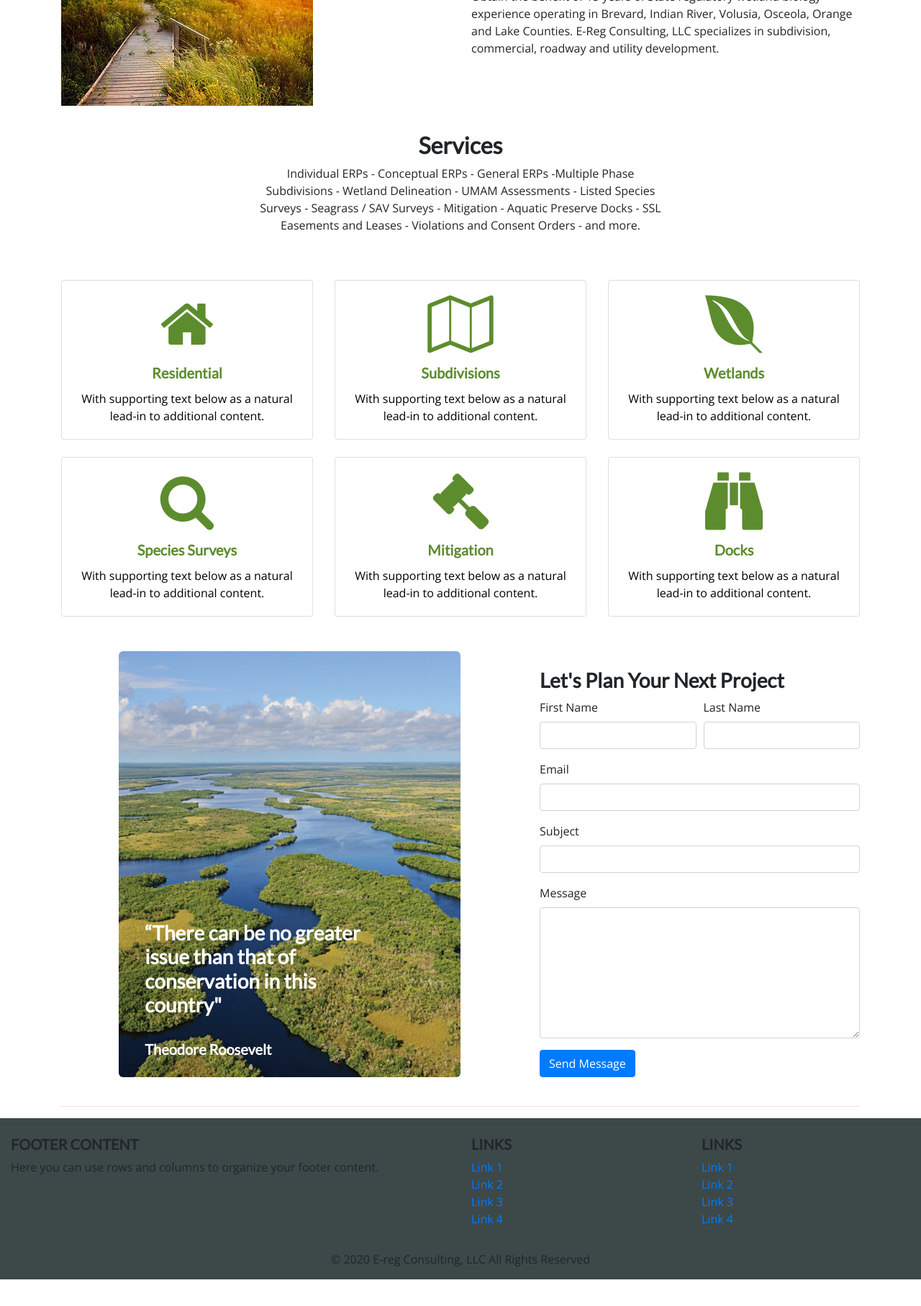
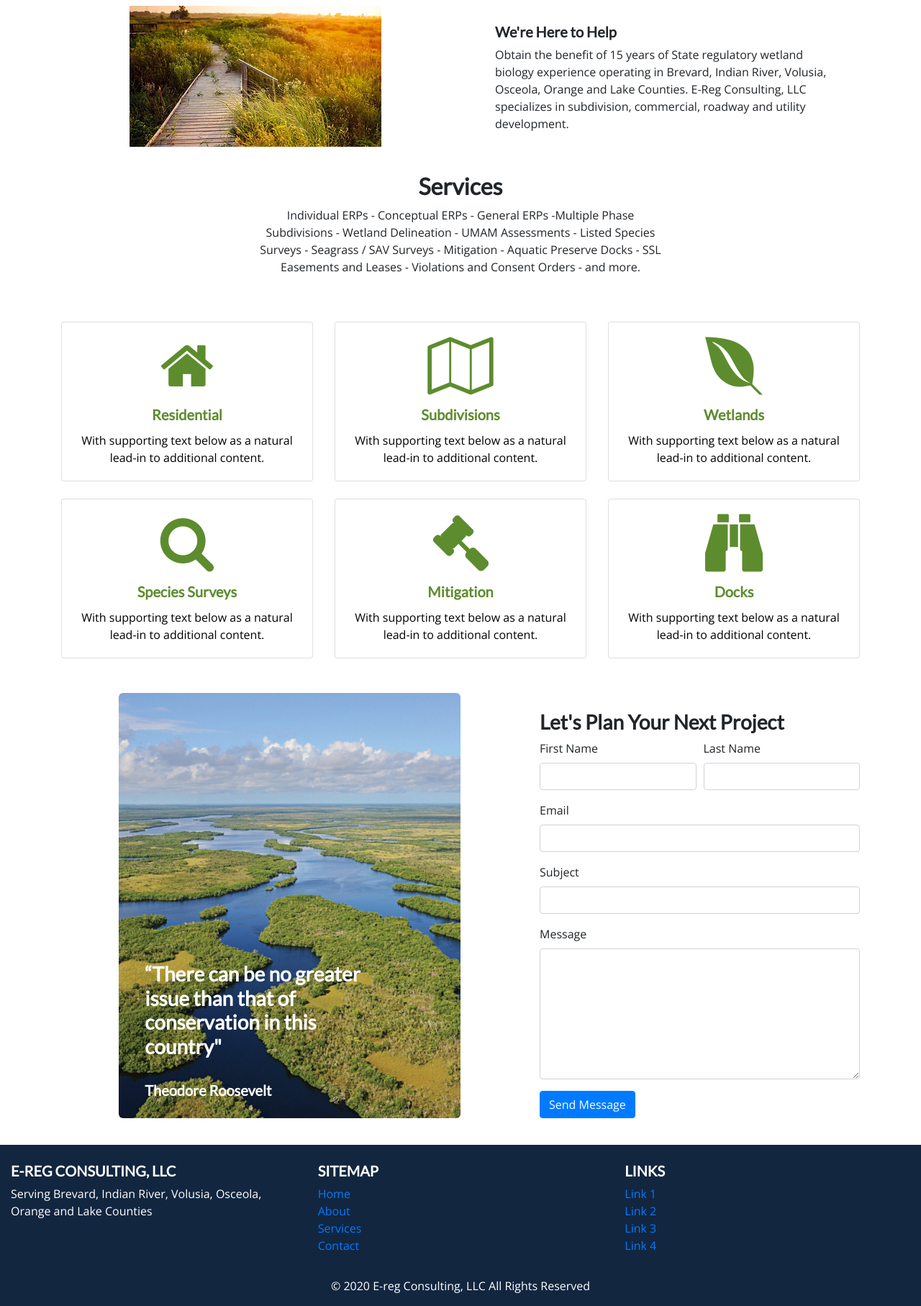
Before and after one commit to casey-cook/eregconsulting, a website: page index.html in a window 1280 px wide. Shown: the part 678-2493 px from the top of the page at 72% size. Before the commit the page ends 2456 px from the top, so only its background shows below. Drawn offline with nearby package versions, Linux system fonts and the light colour scheme.

Commit message:
fixed responsiveness for About Us

```diff
--- a/css/styles.css
+++ b/css/styles.css
@@ -8,7 +8,7 @@ h1, h2, h3, h4, h5 {
 }
 
 body {
-  padding-top: 77px;
+  padding-top: 80px;
   font-family: 'Open Sans', sans-serif;
 }
 
@@ -28,6 +28,7 @@ body {
 
 .navbar {
   background-color: white;
+  transition: top 0.3s; /* Transition effect when sliding down (and up)*/
 }
 
 .company-title {
@@ -54,7 +55,6 @@ body {
   align-items: center;
   text-align: center;
   justify-content: center;
-  padding-bottom: 50px;
   margin-bottom: 20px;
 }
 
@@ -71,20 +71,19 @@ body {
   }
 }
 
+#boardwalk {
+  margin: 0px auto;
+}
+
+#help-info {
+  margin: auto, auto;
+}
+
 .h-p {
   width: 85%;
-  display: inline-block;
   text-align: center;
   padding: 2px;
 
-}
-
-.help-info {
-  text-align: left;
-}
-
-.help-button {
-  text-align: right;
 }
 
 .services {
@@ -102,6 +101,8 @@ body {
 .card p {
   color: black;
 }
+
+
 
 @media(max-width: 500px) {
   .services {
@@ -150,5 +151,7 @@ a:hover {
 }
 
 footer {
-  background-color: #3d4849;
+  background-color: #122640;
+  color: white;
+  margin-top: -20px;
 }
--- a/index.html
+++ b/index.html
@@ -37,7 +37,7 @@
           </li>
         </ul>
       </div>
-      <a href="#"><h2 class="company-title mt-1">E-Reg Consulting LLC</h2></a>
+      <a href="#"><h2 class="company-title mt-1">E-Reg Consulting, LLC</h2></a>
     </div>
   </nav>
 
@@ -51,13 +51,17 @@
     </header>
   </div>
   <div class="empty" id="about"></div>
+
   <div class="container">
-      <div class="row row-content pt-3">
+    <div class="row row-content">
+      <h2 class="mx-auto mt-4">About Us</h2>
+    </div>
+    <div class="row row-content mt-3">
 
-        <div class="col-md-6 mt-3">
-          <img class="align-self-center" src="img/heretohelp.jpg" alt="Boardwalk on the beach">
+      <div class="col col-md-6 px-md-1 my-auto mt-3">
+        <img class="d-block" id="boardwalk" src="img/heretohelp.jpg" alt="Boardwalk on the beach">
       </div>
-        <div class="col-md-6 mt-3 help-info">
+      <div class="col-md-6 ml-sm-5 ml-md-0 px-5 mt-3 pt-2" id="help-info">
         <h5 class="mt-0">We're  Here to Help</h5>
         <p>Obtain the benefit of 15 years of State regulatory wetland biology experience operating in Brevard, Indian River, Volusia, Osceola, Orange and Lake Counties. E-Reg Consulting, LLC specializes in subdivision, commercial, roadway and utility development.</p>
       </div>
@@ -171,63 +175,40 @@
       </div>
 
       <hr>
-
-<!-- Footer -->
-
-
   </div>
 
   <!-- Footer -->
   <footer class="page-footer font-small blue pt-4">
 
-  <!-- Footer Links -->
     <div class="container-fluid text-center text-md-left">
-
-    <!-- Grid row -->
       <div class="row">
-
-      <!-- Grid column -->
-      <div class="col-md-6 mt-md-0 mt-3">
-
-        <!-- Content -->
-        <h5 class="text-uppercase">Footer Content</h5>
-        <p>Here you can use rows and columns to organize your footer content.</p>
-
+        <div class="col-md-4 mt-md-0 mt-3">
+          <h5 class="text-uppercase">E-reg Consulting, LLC</h5>
+          <p>Serving Brevard, Indian River, Volusia, Osceola, Orange and Lake Counties</p>
         </div>
-      <!-- Grid column -->
 
         <hr class="clearfix w-100 d-md-none pb-3">
 
-      <!-- Grid column -->
-      <div class="col-md-3 mb-md-0 mb-3">
-
-        <!-- Links -->
-        <h5 class="text-uppercase">Links</h5>
-
+        <div class="col-md-4 mb-md-0 mb-3">
+          <h5 class="text-uppercase">Sitemap</h5>
           <ul class="list-unstyled">
             <li>
-            <a href="#!">Link 1</a>
+              <a href="#">Home</a>
             </li>
             <li>
-            <a href="#!">Link 2</a>
+              <a href="#about">About</a>
             </li>
             <li>
-            <a href="#!">Link 3</a>
+              <a href="#services">Services</a>
             </li>
             <li>
-            <a href="#!">Link 4</a>
+              <a href="#contact">Contact</a>
             </li>
           </ul>
+        </div>
 
-      </div>
-      <!-- Grid column -->
-
-      <!-- Grid column -->
-      <div class="col-md-3 mb-md-0 mb-3">
-
-        <!-- Links -->
+        <div class="col-md-4 mb-md-0 mb-3">
           <h5 class="text-uppercase">Links</h5>
-
           <ul class="list-unstyled">
             <li>
               <a href="#!">Link 1</a>
--- a/js/script.js
+++ b/js/script.js
@@ -34,6 +34,7 @@ $(".card6").hover(function(){
   $(".card6 p").css("color", "black");
 });
 
+
 var prevScrollpos = window.pageYOffset;
 window.onscroll = function() {
   var currentScrollPos = window.pageYOffset;
```
Lines whose indentation alone changed are shown as unchanged.
